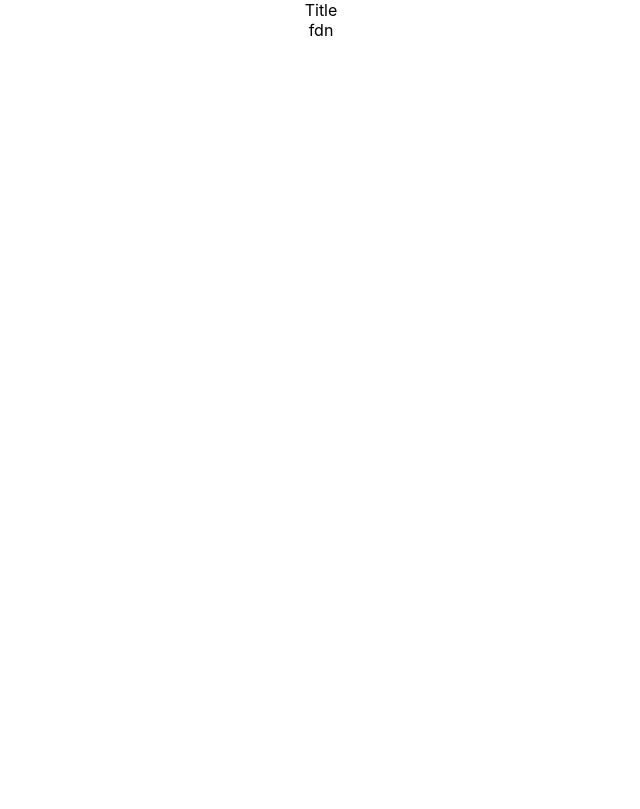
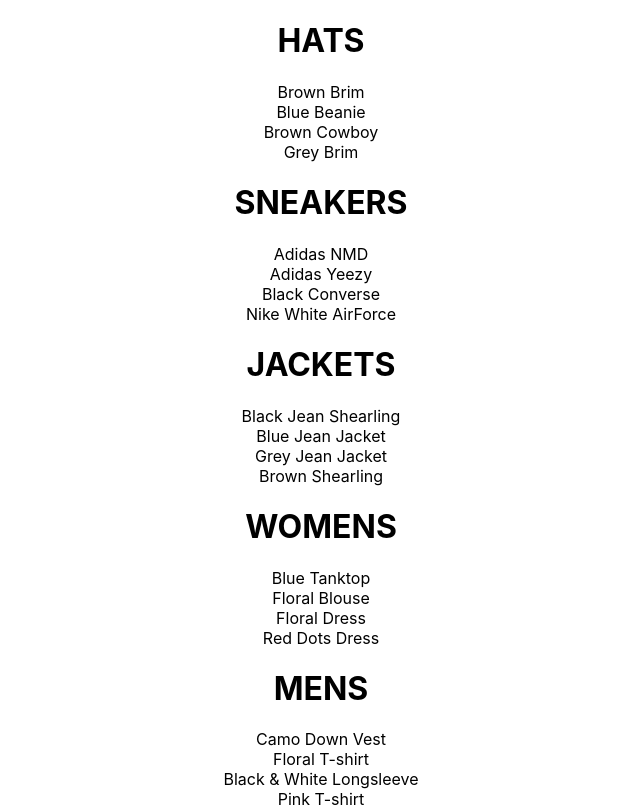
Before and after one commit to Tamoghna-Bhattacharjee/e-commerce, a React (Create React App) app: page /shop in a window 1280 px wide. Shown: the whole page, without its empty margins (319-959 px from the left). Built offline with nearby package versions, Linux system fonts and the light colour scheme.

Commit message:
add shop page

```diff
--- a/src/Pages/ShopPage/ShopPage.jsx
+++ b/src/Pages/ShopPage/ShopPage.jsx
@@ -5,12 +5,19 @@
 class ShopPage extends React.Component {
     constructor(props) {
         super(props);
-        this.state = ShopData;
+        this.state = {
+            collections: ShopData
+        }
     }
     render() {
+        const {collections} = this.state
         return (
             <div className='shop-page'>
-                <CollectionPreview/>
+                {
+                    collections.map(({id, ...others}) => {
+                        return <CollectionPreview key={id} {...others}/>
+                    })
+                }
             </div>
         );
     }
--- a/src/components/Collection-Preview/CollectionPreview.jsx
+++ b/src/components/Collection-Preview/CollectionPreview.jsx
@@ -1,11 +1,17 @@
 import React from 'react';
 import './CollectionPreview.scss';
 
-export const CollectionPreview = (props) => {
+export const CollectionPreview = ({title, items}) => {
     return(
         <div className='collection-preview'>
-            <div className='title'>Title</div>
-            <div className='preview'>fdn</div>
+            <h1 className='title'>{title.toUpperCase()}</h1>
+            <div className='preview'>
+                {
+                    items.filter((item, ind)=> ind < 4).map(({id, name, imageUrl, price}) => {
+                        return <div key={id}>{name}</div>
+                    })
+                }
+            </div>
         </div>
     );
 }
```
